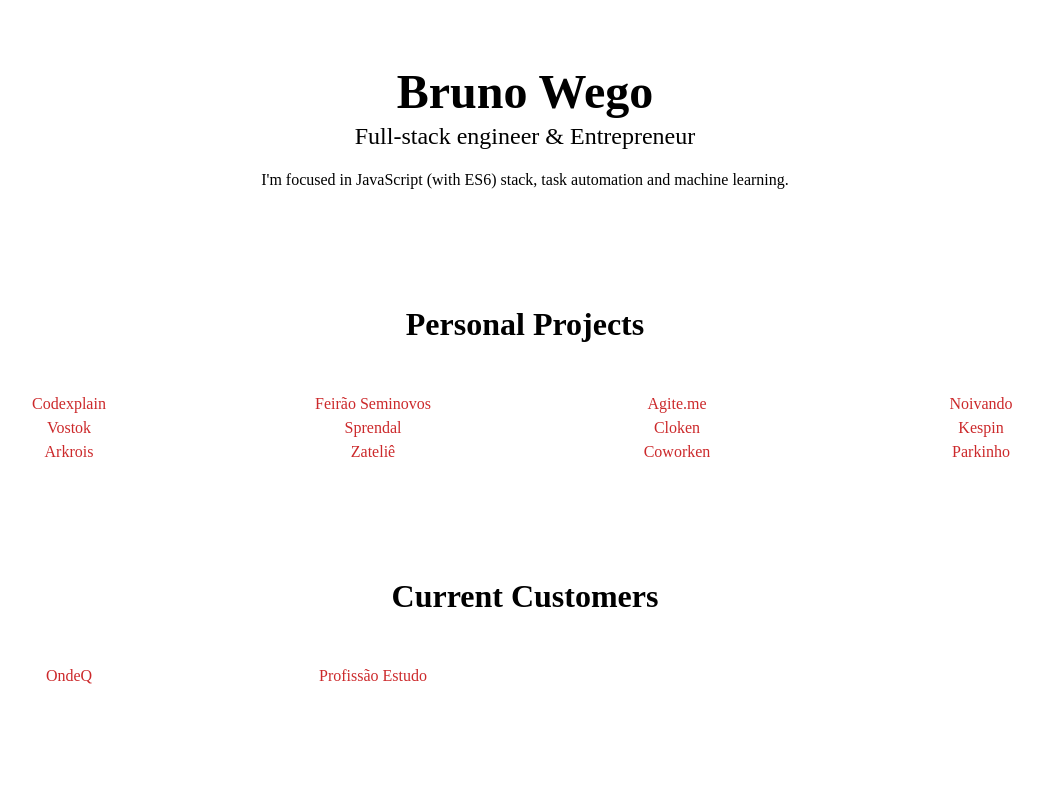
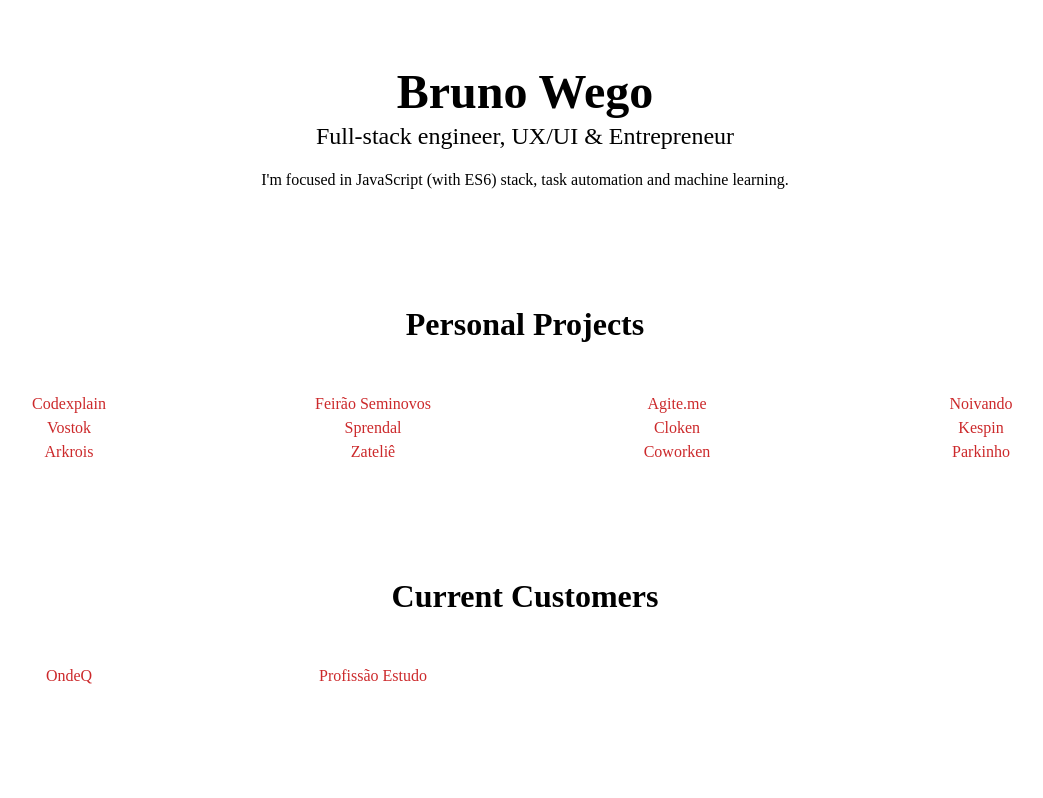
Before and after one commit to brunowego/brunowego.com, a plain HTML site: page index.html in a window 1280 px wide. Shown: the top 798 px of the page, without its empty margins (115-1158 px from the left). Drawn offline with Linux system fonts and the light colour scheme.

Commit message:
Add UX/UI to description

```diff
--- a/index.html
+++ b/index.html
@@ -12,7 +12,7 @@
     <main>
       <h1>
         <span>Bruno Wego</span>
-        <small>Full-stack engineer &amp; Entrepreneur</small>
+        <small>Full-stack engineer, UX/UI &amp; Entrepreneur</small>
       </h1>
       <p>I'm focused in JavaScript (with ES6) stack, task automation and machine learning.</p>
     </main>
```
